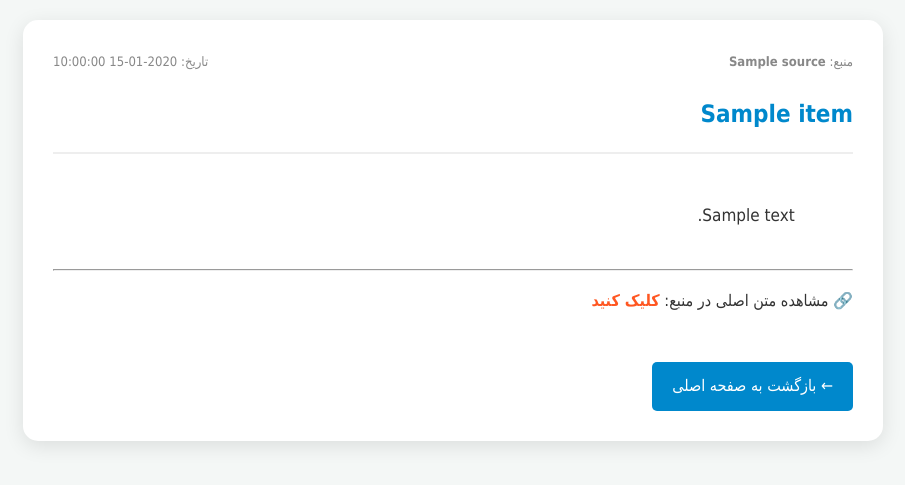
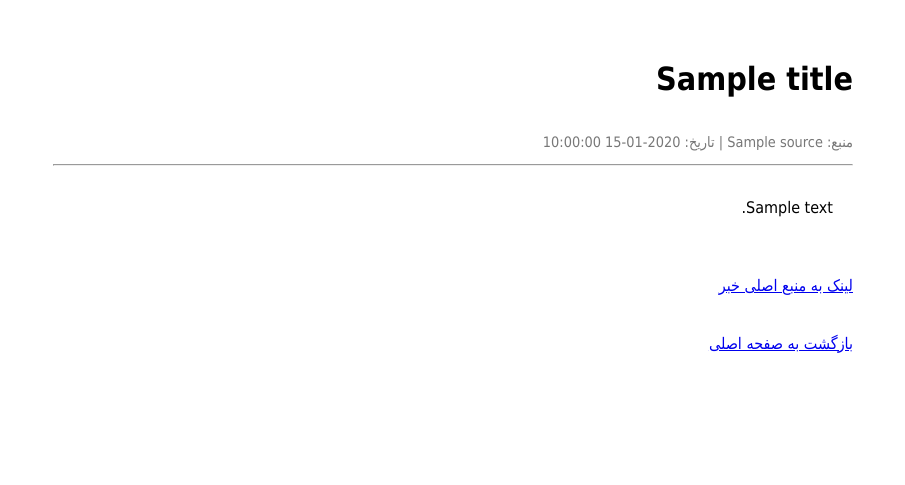
Before and after one commit to sameeny1985/XNewNews, a Flask app: template templates/post.html in a window 1280 px wide. Shown: the top 485 px of the page, without its empty margins (187-1092 px from the left). Run offline with Flask 3, Linux system fonts and the light colour scheme; the template is opened without the code that fills it: most values are stand-ins (such as "Sample title", 1, 10 or a date in 2020).

Commit message:
Update post.html

```diff
--- a/templates/post.html
+++ b/templates/post.html
@@ -1,32 +1,23 @@
 <!DOCTYPE html>
-<html dir="rtl" lang="fa">
+<html lang="fa" dir="rtl">
 <head>
     <meta charset="UTF-8">
-    <meta name="viewport" content="width=device-width, initial-scale=1.0">
-    <title>{{ item.title }} - خبر آنالیزبان</title>
     <style>
-        body { font-family: 'Tahoma', sans-serif; background-color: #f4f7f6; margin: 0; padding: 20px; line-height: 1.8; color: #333; }
-        .container { max-width: 800px; margin: 0 auto; background: white; padding: 30px; border-radius: 15px; box-shadow: 0 5px 20px rgba(0,0,0,0.1); }
-        h1 { color: #0088cc; font-size: 24px; border-bottom: 2px solid #eee; padding-bottom: 15px; }
-        .meta { font-size: 13px; color: #888; margin-bottom: 20px; display: flex; justify-content: space-between; }
-        .content { font-size: 17px; text-align: justify; white-space: pre-wrap; }
-        .back-btn { display: inline-block; margin-top: 30px; padding: 10px 20px; background: #0088cc; color: white; text-decoration: none; border-radius: 5px; }
-        .source-link { color: #ff5722; font-weight: bold; text-decoration: none; }
+        body { font-family: Tahoma, Arial; direction: rtl; padding: 30px; max-width: 800px; margin: auto; line-height: 1.8; }
+        .content { background: white; padding: 20px; border-radius: 10px; unicode-bidi: embed; }
+        .meta { color: #777; font-size: 0.9em; }
     </style>
 </head>
 <body>
-    <div class="container">
-        <div class="meta">
-            <span>منبع: <b>{{ item.source }}</b></span>
-            <span>تاریخ: {{ item.date }}</span>
-        </div>
-        <h1>{{ item.title }}</h1>
-        <div class="content">
-            {{ item.content }}
-        </div>
-        <hr>
-        <p>🔗 مشاهده متن اصلی در منبع: <a href="{{ item.original_link }}" class="source-link" target="_blank">کلیک کنید</a></p>
-        <a href="/" class="back-btn">← بازگشت به صفحه اصلی</a>
+    <h1>{{ title }}</h1>
+    <div class="meta">منبع: {{ source }} | تاریخ: {{ date }}</div>
+    <hr>
+    <div class="content">
+        {{ content | safe }}
     </div>
+    <br>
+    <a href="{{ original }}">لینک به منبع اصلی خبر</a>
+    <br><br>
+    <a href="/">بازگشت به صفحه اصلی</a>
 </body>
 </html>
```
